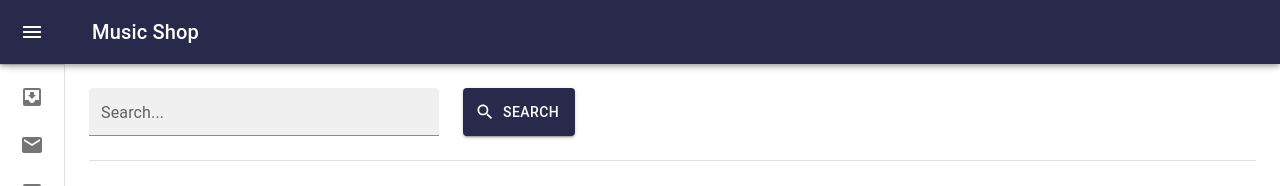
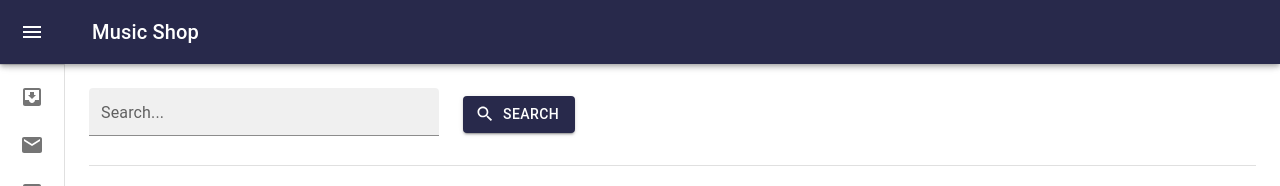
Before and after one commit to musicshop-org/spa, a React (Create React App) app in the folder musicshop_spa/: page / in a window 1280 px wide. Shown: the top 186 px of the page. Built offline with nearby package versions, Linux system fonts and the light colour scheme.

Commit message:
changed search button size 🔘✅

```diff
--- a/musicshop_spa/src/components/pages/MusicSearch.tsx
+++ b/musicshop_spa/src/components/pages/MusicSearch.tsx
@@ -59,7 +59,8 @@ class MusicSearch extends Component<{}, { albumDTOs: Set<AlbumDTO> }> {
                 />
 
                 <Button
-                    sx={{ml: 3}} variant={"contained"}
+
+                    sx={{ml: 3, mt: 1, mb: 1}} variant={"contained"}
                     onClick={() => {
                         this.searchMusic();
                     }}
```
